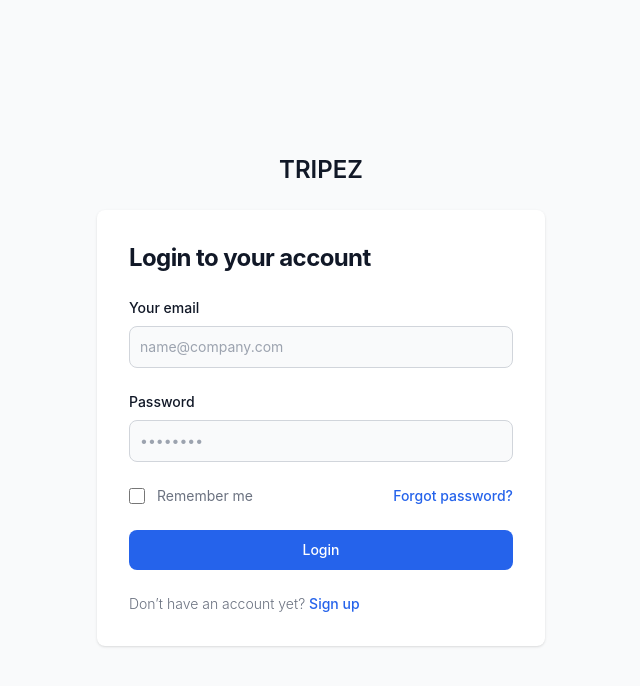
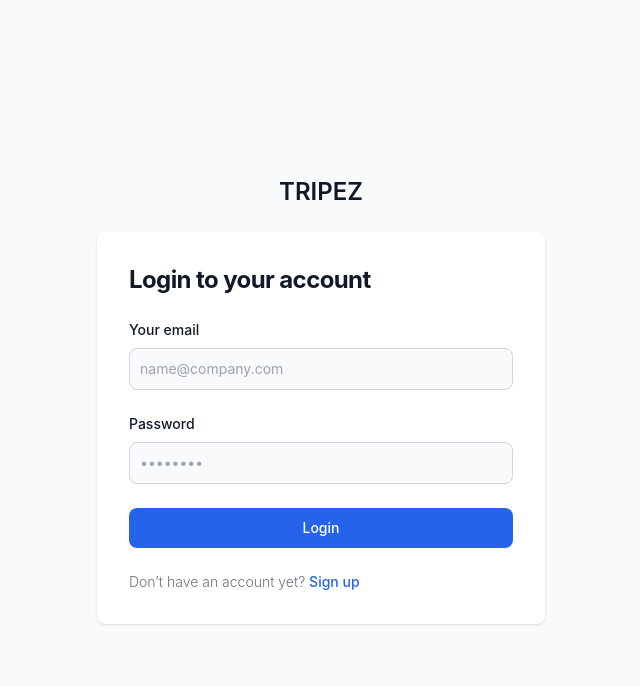
Before and after one commit to programmerpranit/tripez-psp, a Next.js app: page /agent/login in a window 1280 px wide. Shown: the top 686 px of the page, without its empty margins (319-959 px from the left). Built offline with nearby package versions, Linux system fonts and the light colour scheme.

Commit message:
small changes

```diff
--- /dev/null
+++ b/components/Footer.jsx
@@ -0,0 +1,15 @@
+import React from 'react'
+import Link from 'next/link'
+export default function Footer() {
+  return (
+    <div className="flex justify-between m-2 p-2">
+        <div>
+            <h1 className="text-2xl italic font-semibold">Tripez</h1>
+        </div>
+        <div>
+            <h2 className=""> <Link href="/about"> About Us</Link> </h2>
+        </div>
+
+    </div>
+  )
+}
--- /dev/null
+++ b/components/Navbar.jsx
@@ -0,0 +1,15 @@
+import React from 'react'
+import Link from 'next/link'
+export default function Navbar() {
+  return (
+    <div className="flex justify-between items-center">
+      <div className="ml-4 m-2 p-2">
+        <h1 className="text-2xl font-semibold italic" >Tripez</h1>
+      </div>
+      <div className="flex space-x-4 m-2 p-2">
+        <button> <Link href="/agent/login" >Login</Link> </button>
+        <button><Link href="/agent/signup" >Sign-up</Link></button>
+      </div>
+    </div>
+  )
+}
--- /dev/null
+++ b/pages/about.jsx
@@ -0,0 +1,10 @@
+import React from 'react'
+
+export default function about() {
+  return (
+    <div>
+      This is about us page
+
+    </div>
+  )
+}
--- a/pages/agent/login.js
+++ b/pages/agent/login.js
@@ -32,18 +32,7 @@ export default function login() {
                 <input onChange={(e) => { setpassword(e.target.value) }} value={password} type="password" name="password" id="password" placeholder="••••••••" className="bg-gray-50 border border-gray-300 text-gray-900 sm:text-sm rounded-lg focus:ring-primary-600 focus:border-primary-600 block w-full p-2.5 dark:bg-gray-700 dark:border-gray-600 dark:placeholder-gray-400 dark:text-white dark:focus:ring-blue-500 dark:focus:border-blue-500" required="">
                 </input>
               </div>
-              <div className="flex items-center justify-between">
-                <div className="flex items-start">
-                  <div className="flex items-center h-5">
-                    <input id="remember" aria-describedby="remember" type="checkbox" className="w-4 h-4 border border-gray-300 rounded bg-gray-50 focus:ring-3 focus:ring-primary-300 dark:bg-gray-700 dark:border-gray-600 dark:focus:ring-primary-600 dark:ring-offset-gray-800" required="">
-                    </input>
-                  </div>
-                  <div className="ml-3 text-sm">
-                    <label htmlFor="remember" className="text-gray-500 dark:text-gray-300">Remember me</label>
-                  </div>
-                </div>
-                <a href="#" className="text-sm font-medium text-primary-600 hover:underline dark:text-primary-500">Forgot password?</a>
-              </div>
+
               <button type="submit" className="w-full text-white bg-primary-600 hover:bg-primary-700 focus:ring-4 focus:outline-none focus:ring-primary-300 font-medium rounded-lg text-sm px-5 py-2.5 text-center dark:bg-primary-600 dark:hover:bg-primary-700 dark:focus:ring-primary-800">Login</button>
               <p className="text-sm font-light text-gray-500 dark:text-gray-400">
                 Don’t have an account yet? <Link href='/agent/signup' className="font-medium text-primary-600 hover:underline dark:text-primary-500">Sign up</Link>
--- a/pages/agent/signup.js
+++ b/pages/agent/signup.js
@@ -1,10 +1,7 @@
 import Link from "next/link";
 import { useState } from "react";
-import { BASE_URL } from "@/utils/config";
 import axios from "axios";
 import { useRouter } from "next/router";
-import { toast } from "react-toastify";
-import Cookies from "universal-cookie";
 
 export default function signup() {
 
--- a/pages/index.js
+++ b/pages/index.js
@@ -1,19 +1,15 @@
 import Head from "next/head";
-
+import Footer from "../components/Footer";
 import styles from "../styles/Home.module.css";
-
+import Navbar from "../components/Navbar";
 export default function Home() {
   return (
-    <div>
-      <Head>
-        <title>Tripez</title>
-        <meta name="description" content="Generated by create next app" />
-        <link rel="icon" href="/favicon.ico" />
-      </Head>
-
-    </div>
-
-
-
+    <>
+      <div className="flex flex-col h-screen justify-between">
+        <Navbar />
+        <main>Helllo this is main</main>
+        <Footer />
+      </div>
+    </>
   );
 }
```
